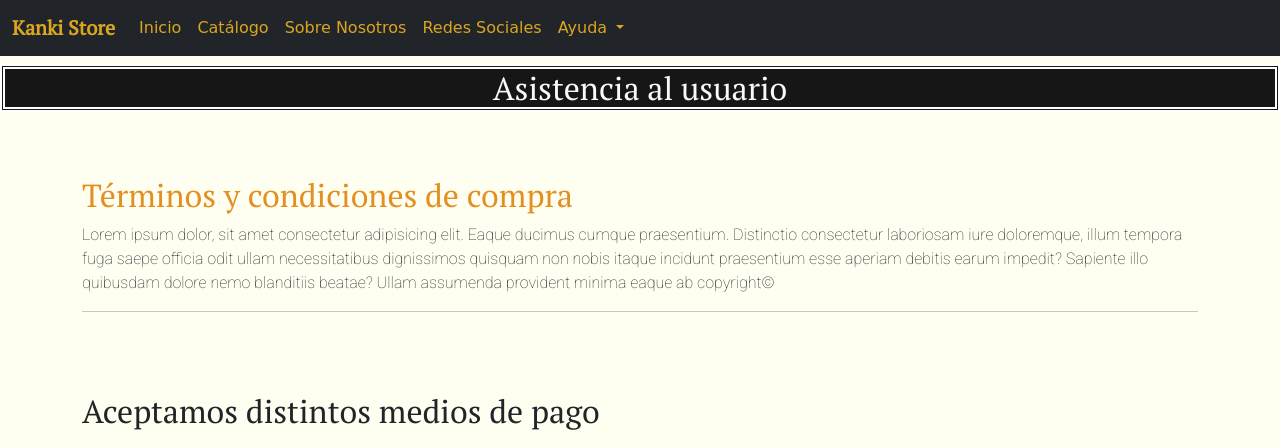
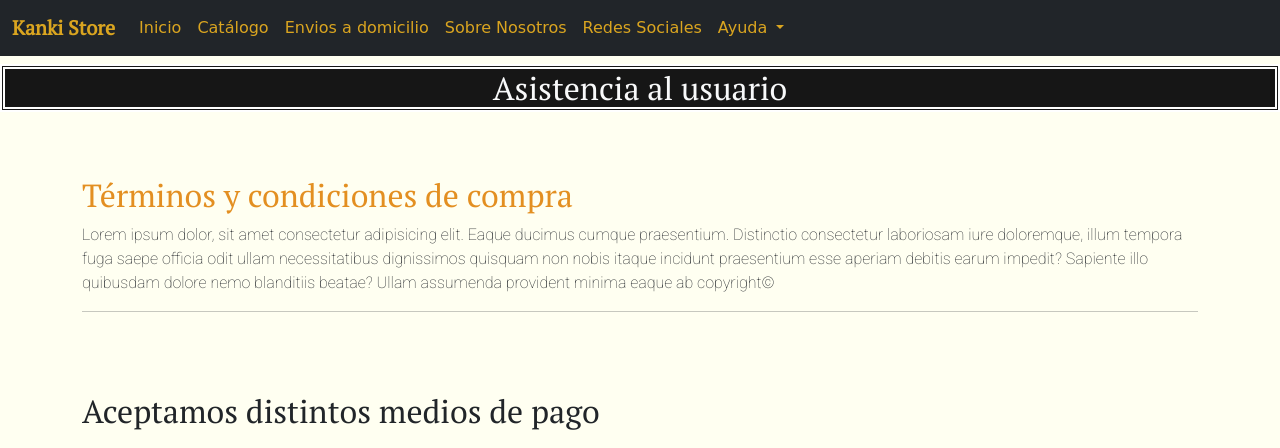
Before and after one commit to stbarrionuevo/desafio-barrionuevo-sass, a website: page ayuda.html in a window 1280 px wide. Shown: the top 448 px of the page. Drawn offline with nearby package versions, Linux system fonts and the light colour scheme; a web font is replaced by a local one.

Commit message:
Arreglo navbar en los htmls

```diff
--- a/ayuda.html
+++ b/ayuda.html
@@ -67,6 +67,9 @@
                 </li>
                 <li class="nav-item">
                    <a class="nav-link li-estilo" href="catalogo.html">Catálogo</a>
+                </li>
+                <li class="nav-item">
+                  <a class="nav-link li-estilo" href="index.html#envios">Envios a domicilio</a>
                 </li>
                 <li class="nav-item">
                    <a class="nav-link li-estilo" href="nosotros.html">Sobre Nosotros</a>
```
Also changed, not shown: catalogo.html (+1 -1 lines), nosotros.html (+1 -1 lines).
